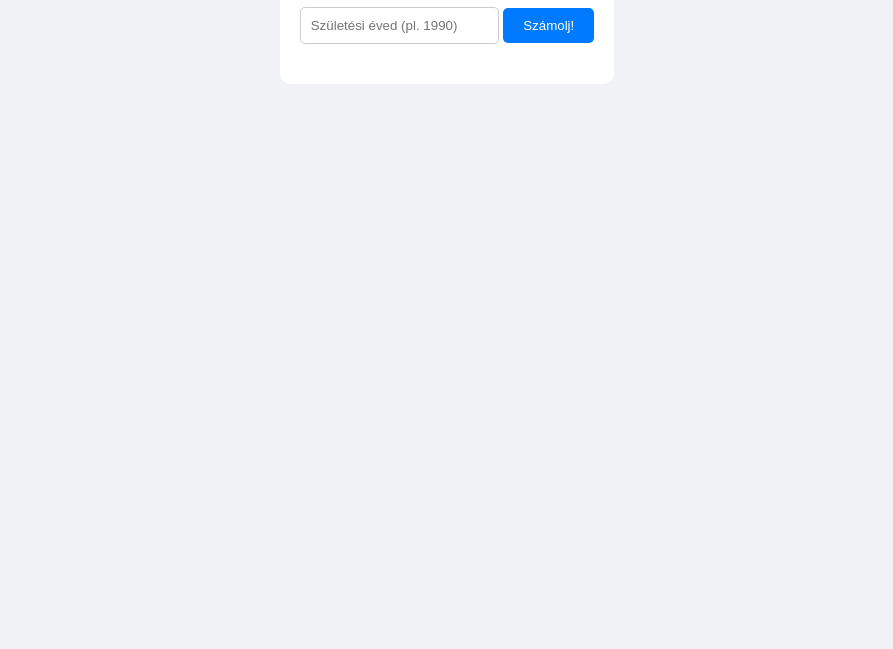
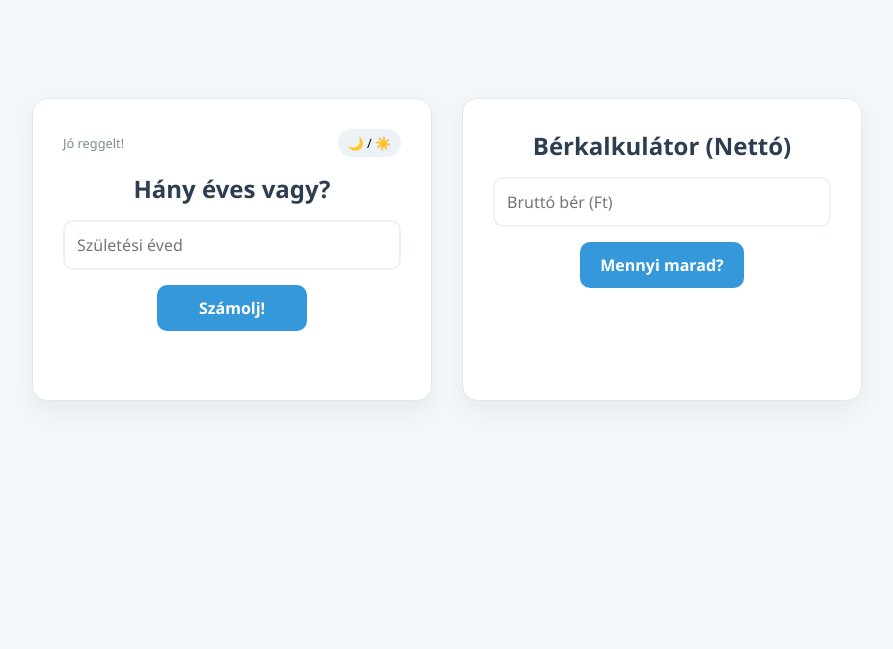
Before and after one commit to blanarlaci/teszt, a plain HTML site: page index.html in a window 1280 px wide. Shown: the part 151-800 px from the top of the page, without its empty margins (193-1086 px from the left). Drawn offline with Linux system fonts and the light colour scheme.

Commit message:
kicsi frissitgetések

```diff
--- a/index.html
+++ b/index.html
@@ -5,11 +5,24 @@
 </head>
 <body>
     <div class="container">
+    <div class="calculator-card">
+        <div class="header-controls">
+            <span id="udvozles"></span>
+            <button class="dark-toggle" onclick="darkMode()">🌙 / ☀️</button>
+        </div>
         <h1>Hány éves vagy?</h1>
-        <input type="number" id="szuletesiEv" placeholder="Születési éved (pl. 1990)">
-        <button onclick="szamolas()">Számolj!</button>
+        <input type="number" id="szuletesiEv" placeholder="Születési éved">
+        <button class="action-btn" onclick="szamolas()">Számolj!</button>
         <p id="eredmeny"></p>
     </div>
+
+    <div class="calculator-card">
+        <h3>Bérkalkulátor (Nettó)</h3>
+        <input type="number" id="bruttoBer" placeholder="Bruttó bér (Ft)">
+        <button class="action-btn" onclick="berSzamolas()">Mennyi marad?</button>
+        <p id="berEredmeny"></p>
+    </div>
+</div>
     <script src="script.js"></script>
 </body>
 </html>
--- a/script.js
+++ b/script.js
@@ -9,3 +9,22 @@ function szamolas() {
         document.getElementById('eredmeny').innerText = "Kérlek, valós évet adj meg!";
     }
 }
+// Automatikus üdvözlés napszaknak megfelelően
+const ora = new Date().getHours();
+let uzenet = ora < 12 ? "Jó reggelt!" : ora < 18 ? "Jó napot!" : "Jó estét!";
+document.getElementById('udvozles').innerText = uzenet;
+
+// Sötét mód kapcsoló
+function darkMode() {
+    document.body.classList.toggle("dark-mode");
+}
+function berSzamolas() {
+    const brutto = document.getElementById('bruttoBer').value;
+    if (brutto > 0) {
+        const netto = brutto * 0.665; // 33.5% levonás után
+        document.getElementById('berEredmeny').innerText =
+            "Nettó bér: " + Math.round(netto).toLocaleString() + " Ft";
+    } else {
+        alert("Kérlek adj meg egy összeget!");
+    }
+}
--- a/style.css
+++ b/style.css
@@ -1,6 +1,110 @@
-body { font-family: sans-serif; display: flex; justify-content: center; padding-top: 50px; background: #f0f2f5; }
-.container { background: white; padding: 20px; border-radius: 10px; shadow: 0 4px 6px rgba(0,0,0,0.1); }
-input { padding: 10px; border: 1px solid #ccc; border-radius: 5px; }
-button { padding: 10px 20px; background: #007bff; color: white; border: none; border-radius: 5px; cursor: pointer; }
-button:hover { background: #0056b3; }
-#eredmeny { margin-top: 20px; font-weight: bold; color: green; }
+* {
+    box-sizing: border-box;
+    margin: 0;
+    padding: 0;
+    font-family: 'Segoe UI', sans-serif;
+}
+
+body {
+    background-color: #f4f7f9;
+    display: flex;
+    justify-content: center; /* Vízszintesen középre az egészet */
+    align-items: center;    /* Függőlegesen középre */
+    min-height: 100vh;
+    padding: 20px;
+}
+
+.container {
+    display: flex;
+    gap: 30px; /* Távolság a két kártya között */
+    max-width: 1000px;
+    width: 100%;
+    justify-content: center;
+}
+
+/* A két fehér kártya stílusa */
+.calculator-card {
+    background: white;
+    padding: 30px;
+    border-radius: 15px;
+    box-shadow: 0 10px 25px rgba(0,0,0,0.05);
+    flex: 1; /* Egyforma szélességűek lesznek */
+    max-width: 400px; /* Ne legyenek túl szélesek */
+    display: flex;
+    flex-direction: column;
+    gap: 15px;
+    border: 1px solid #e1e8ed;
+}
+
+h1, h3 {
+    color: #2c3e50;
+    font-size: 1.5rem;
+    text-align: center;
+}
+
+input {
+    width: 100%;
+    padding: 12px;
+    border: 2px solid #edf2f7;
+    border-radius: 10px;
+    font-size: 1rem;
+    outline: none;
+    transition: 0.3s;
+}
+
+input:focus {
+    border-color: #3498db;
+}
+
+/* Normális méretű gombok */
+.action-btn {
+    background-color: #3498db;
+    color: white;
+    border: none;
+    padding: 12px 20px;
+    border-radius: 10px;
+    font-size: 1rem;
+    font-weight: 600;
+    cursor: pointer;
+    transition: 0.3s;
+    align-self: center; /* Nem nyúlik ki a szélére, ha nem akarjuk */
+    width: auto;        /* Csak akkora, amekkora a szöveg benne */
+    min-width: 150px;   /* De azért legyen egy minimum tartása */
+}
+
+.action-btn:hover {
+    background-color: #2980b9;
+    transform: translateY(-2px);
+}
+
+.dark-toggle {
+    background: #edf2f7;
+    border: none;
+    padding: 5px 10px;
+    border-radius: 20px;
+    cursor: pointer;
+    font-size: 0.8rem;
+}
+
+.header-controls {
+    display: flex;
+    justify-content: space-between;
+    align-items: center;
+    font-size: 0.8rem;
+    color: #7f8c8d;
+}
+
+p {
+    text-align: center;
+    font-weight: bold;
+    color: #27ae60;
+    min-height: 24px;
+}
+
+/* Mobilra: ha kicsi a kijelző, egymás alá rakja őket */
+@media (max-width: 768px) {
+    .container {
+        flex-direction: column;
+        align-items: center;
+    }
+}
```
